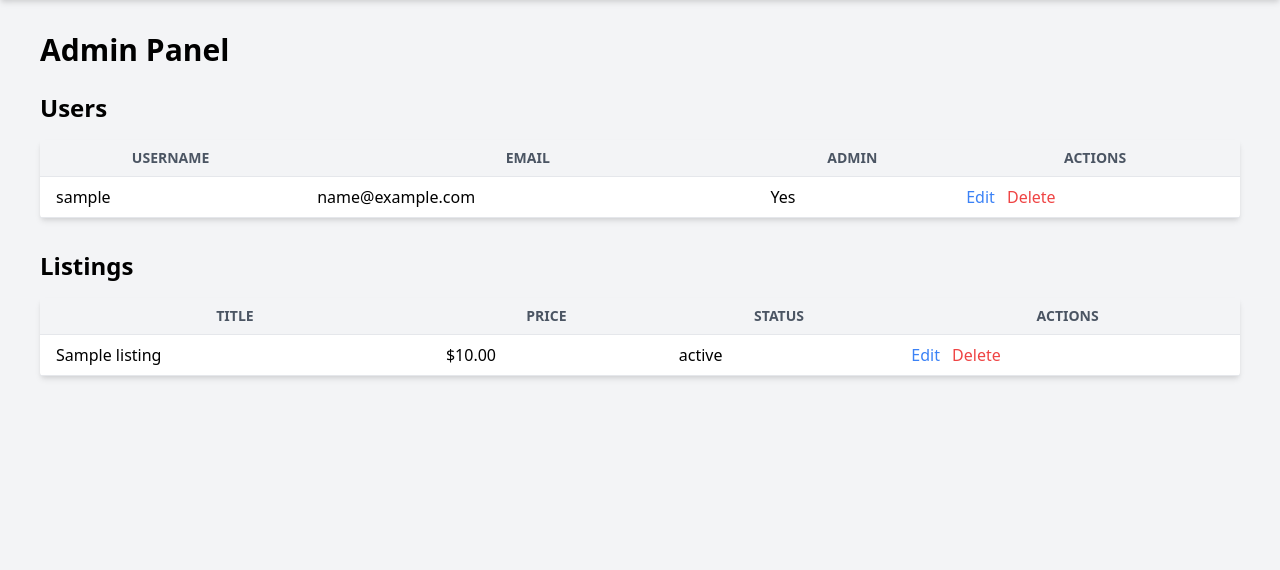
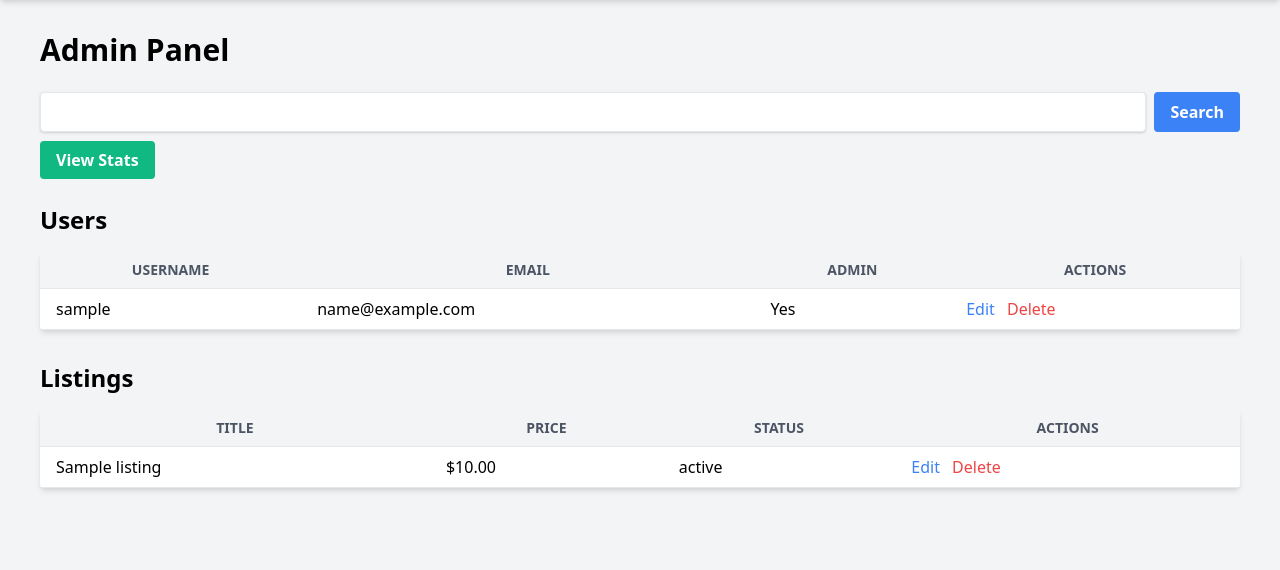
Before and after one commit to johnmilanoski/repl_resellitems, a Flask app: page /admin/ in a window 1280 px wide. Shown: the part 58-628 px from the top of the page. Run offline with Flask 3, Linux system fonts and the light colour scheme; a user stored in the database is signed in; tables that the repository leaves empty hold one stand-in row (values such as "Sample post").

Commit message:
Agent query: Is the admin panel accessible at /admin? Can you see the Users and Listings tables with search functionality?

```diff
--- a/admin.py
+++ b/admin.py
@@ -3,7 +3,9 @@ from flask_login import login_required, current_user
 from functools import wraps
 from app import db
 from models import User, Listing
-from forms import AdminUserForm, AdminListingForm
+from forms import AdminUserForm, AdminListingForm, AdminSearchForm
+from sqlalchemy import or_
+import time
 
 admin = Blueprint('admin', __name__, url_prefix='/admin')
 
@@ -18,13 +20,28 @@ def admin_required(f):
         return f(*args, **kwargs)
     return decorated_function
 
-@admin.route('/')
+@admin.route('/', methods=['GET', 'POST'])
 @admin_required
 def admin_panel():
+    start_time = time.time()
     current_app.logger.info(f"Admin panel accessed by user {current_user.id}")
-    users = User.query.all()
-    listings = Listing.query.all()
-    return render_template('admin/panel.html', users=users, listings=listings)
+
+    page = request.args.get('page', 1, type=int)
+    per_page = 10
+    search_form = AdminSearchForm()
+
+    if search_form.validate_on_submit():
+        search_query = search_form.search.data
+        users = User.query.filter(or_(User.username.ilike(f'%{search_query}%'), User.email.ilike(f'%{search_query}%'))).paginate(page=page, per_page=per_page)
+        listings = Listing.query.filter(or_(Listing.title.ilike(f'%{search_query}%'), Listing.description.ilike(f'%{search_query}%'))).paginate(page=page, per_page=per_page)
+    else:
+        users = User.query.paginate(page=page, per_page=per_page)
+        listings = Listing.query.paginate(page=page, per_page=per_page)
+
+    end_time = time.time()
+    current_app.logger.info(f"Total admin panel load time: {end_time - start_time:.4f} seconds")
+
+    return render_template('admin/panel.html', users=users, listings=listings, search_form=search_form)
 
 @admin.route('/user/<int:user_id>', methods=['GET', 'POST'])
 @admin_required
@@ -82,3 +99,13 @@ def admin_delete_listing(listing_id):
     current_app.logger.info(f"Listing {listing_id} deleted by admin {current_user.id}")
     flash('Listing deleted successfully.', 'success')
     return redirect(url_for('admin.admin_panel'))
+
+@admin.route('/stats')
+@admin_required
+def admin_stats():
+    total_users = User.query.count()
+    total_listings = Listing.query.count()
+    active_listings = Listing.query.filter_by(status='active').count()
+    sold_listings = Listing.query.filter_by(status='sold').count()
+
+    return render_template('admin/stats.html', total_users=total_users, total_listings=total_listings, active_listings=active_listings, sold_listings=sold_listings)
--- a/forms.py
+++ b/forms.py
@@ -25,14 +25,6 @@ class RegistrationForm(FlaskForm):
         user = User.query.filter_by(email=email.data).first()
         if user is not None:
             raise ValidationError('Please use a different email address.')
-
-class ListingForm(FlaskForm):
-    title = StringField('Title', validators=[DataRequired()])
-    description = TextAreaField('Description', validators=[DataRequired()])
-    price = FloatField('Price', validators=[DataRequired()])
-    location = StringField('Location', validators=[DataRequired()])
-    negotiable = BooleanField('Price Negotiable')
-    submit = SubmitField('Create Listing')
 
 class CustomFieldForm(FlaskForm):
     name = StringField('Field Name')
@@ -62,3 +54,7 @@ class AdminListingForm(FlaskForm):
     negotiable = BooleanField('Price Negotiable')
     status = SelectField('Status', choices=[('active', 'Active'), ('sold', 'Sold'), ('deleted', 'Deleted')])
     submit = SubmitField('Update Listing')
+
+class AdminSearchForm(FlaskForm):
+    search = StringField('Search', validators=[DataRequired()])
+    submit = SubmitField('Search')
--- a/templates/admin/panel.html
+++ b/templates/admin/panel.html
@@ -5,6 +5,17 @@
 {% block content %}
 <div class="container mx-auto px-4">
     <h1 class="text-3xl font-bold mb-6">Admin Panel</h1>
+
+    <div class="mb-8">
+        <form method="POST" class="mb-4">
+            {{ search_form.hidden_tag() }}
+            <div class="flex">
+                {{ search_form.search(class="shadow appearance-none border rounded w-full py-2 px-3 text-gray-700 leading-tight focus:outline-none focus:shadow-outline") }}
+                <button type="submit" class="bg-blue-500 hover:bg-blue-700 text-white font-bold py-2 px-4 rounded ml-2">Search</button>
+            </div>
+        </form>
+        <a href="{{ url_for('admin.admin_stats') }}" class="bg-green-500 hover:bg-green-700 text-white font-bold py-2 px-4 rounded">View Stats</a>
+    </div>
 
     <div class="mb-8">
         <h2 class="text-2xl font-bold mb-4">Users</h2>
@@ -18,7 +29,7 @@
                 </tr>
             </thead>
             <tbody>
-                {% for user in users %}
+                {% for user in users.items %}
                 <tr>
                     <td class="py-2 px-4 border-b border-gray-200">{{ user.username }}</td>
                     <td class="py-2 px-4 border-b border-gray-200">{{ user.email }}</td>
@@ -33,6 +44,21 @@
                 {% endfor %}
             </tbody>
         </table>
+        {% if users.pages > 1 %}
+        <div class="flex justify-center">
+            {% for page_num in users.iter_pages(left_edge=1, right_edge=1, left_current=1, right_current=2) %}
+                {% if page_num %}
+                    {% if users.page == page_num %}
+                        <a href="{{ url_for('admin.admin_panel', page=page_num) }}" class="bg-blue-500 text-white font-bold py-2 px-4 rounded-full mx-1">{{ page_num }}</a>
+                    {% else %}
+                        <a href="{{ url_for('admin.admin_panel', page=page_num) }}" class="bg-gray-200 hover:bg-gray-300 text-gray-800 font-bold py-2 px-4 rounded-full mx-1">{{ page_num }}</a>
+                    {% endif %}
+                {% else %}
+                    <span class="mx-1">...</span>
+                {% endif %}
+            {% endfor %}
+        </div>
+        {% endif %}
     </div>
 
     <div>
@@ -47,7 +73,7 @@
                 </tr>
             </thead>
             <tbody>
-                {% for listing in listings %}
+                {% for listing in listings.items %}
                 <tr>
                     <td class="py-2 px-4 border-b border-gray-200">{{ listing.title }}</td>
                     <td class="py-2 px-4 border-b border-gray-200">${{ "%.2f"|format(listing.price) }}</td>
@@ -62,6 +88,29 @@
                 {% endfor %}
             </tbody>
         </table>
+        {% if listings.pages > 1 %}
+        <div class="flex justify-center">
+            {% for page_num in listings.iter_pages(left_edge=1, right_edge=1, left_current=1, right_current=2) %}
+                {% if page_num %}
+                    {% if listings.page == page_num %}
+                        <a href="{{ url_for('admin.admin_panel', page=page_num) }}" class="bg-blue-500 text-white font-bold py-2 px-4 rounded-full mx-1">{{ page_num }}</a>
+                    {% else %}
+                        <a href="{{ url_for('admin.admin_panel', page=page_num) }}" class="bg-gray-200 hover:bg-gray-300 text-gray-800 font-bold py-2 px-4 rounded-full mx-1">{{ page_num }}</a>
+                    {% endif %}
+                {% else %}
+                    <span class="mx-1">...</span>
+                {% endif %}
+            {% endfor %}
+        </div>
+        {% endif %}
     </div>
 </div>
 {% endblock %}
+
+{% block extra_js %}
+<script>
+    document.addEventListener('DOMContentLoaded', function() {
+        console.log('Admin panel loaded successfully');
+    });
+</script>
+{% endblock %}
```
Also changed, not shown: templates/admin/stats.html (added, +25 -0 lines).
